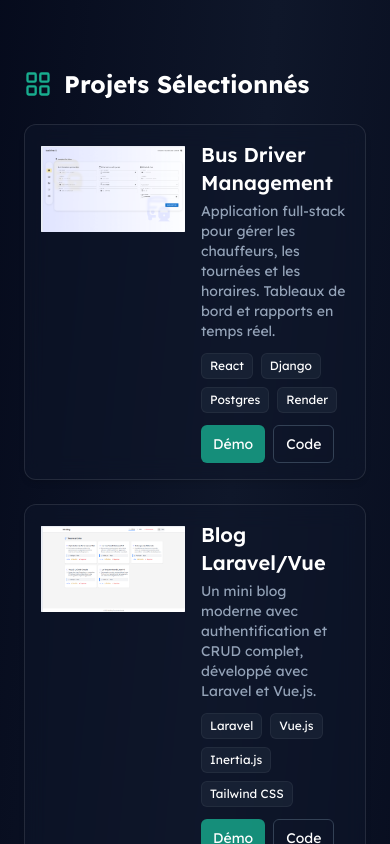
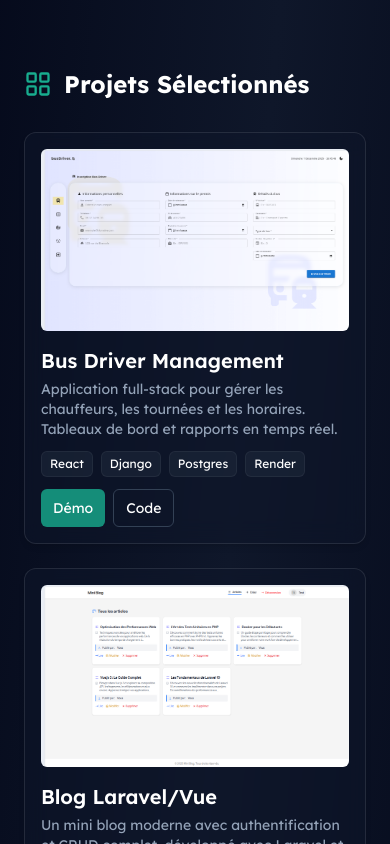
Before and after one commit to MGuyF/Manguy-Portfolio, a React (Vite) app: page / in a window 390 px wide. Shown: the part 1200-2044 px from the top of the page. Built offline with nearby package versions, Linux system fonts and the light colour scheme; the HTML template or start-up script is replaced by a standard one.

Commit message:
feat: Fix responsive issues, add CV download, and correct SVG attributes

```diff
--- a/src/App.jsx
+++ b/src/App.jsx
@@ -185,9 +185,10 @@ export default function App() {
           <a href="#projects" className="text-2xl hover:text-primary transition" onClick={() => setIsMenuOpen(false)}>Projects</a>
           <a href="#about" className="text-2xl hover:text-primary transition" onClick={() => setIsMenuOpen(false)}>About</a>
           <a href="#contact" className="text-2xl hover:text-primary transition" onClick={() => setIsMenuOpen(false)}>Contact</a>
-          <a href="/Manguy-CV.pdf" className="mt-4 inline-flex items-center gap-2 px-4 py-3 bg-primary/80 rounded-full shadow-md hover:scale-105 transition">
+          <a href={cvPdf} download="Guy_Fleury_MANIRAKIZA_CV.pdf" className="mt-4 inline-flex items-center gap-2 px-4 py-3 bg-primary/80 rounded-full shadow-md hover:scale-105 transition">
             <Download size={18} /> CV
           </a>
+
         </div>
       )}
 
@@ -196,16 +197,16 @@ export default function App() {
           <div className={`flex items-center gap-3 ${isMenuOpen ? 'relative z-30' : ''}`}>
             <div className="w-12 h-12 rounded-lg bg-white/5 backdrop-blur-md border border-white/10 flex items-center justify-center">
               <svg width="28" height="28" viewBox="0 0 28 28" fill="none" xmlns="http://www.w3.org/2000/svg">
-                <path d="M8 2H20C23.3137 2 26 4.68629 26 8V20C26 23.3137 23.3137 26 20 26H8C4.68629 26 2 23.3137 2 20V8C2 4.68629 4.68629 2 8 2Z" stroke="url(#paint0_linear_1_2)" stroke-width="3"/>
-                <path d="M14 8V20" stroke="url(#paint1_linear_1_2)" stroke-width="3" stroke-linecap="round"/>
+                <path d="M8 2H20C23.3137 2 26 4.68629 26 8V20C26 23.3137 23.3137 26 20 26H8C4.68629 26 2 23.3137 2 20V8C2 4.68629 4.68629 2 8 2Z" stroke="url(#paint0_linear_1_2)" strokeWidth="3"/>
+                <path d="M14 8V20" stroke="url(#paint1_linear_1_2)" strokeWidth="3" strokeLinecap="round"/>
                 <defs>
                   <linearGradient id="paint0_linear_1_2" x1="2" y1="2" x2="26" y2="26" gradientUnits="userSpaceOnUse">
-                    <stop stop-color="#18ad8f"/>
-                    <stop offset="1" stop-color="#3b82f6"/>
+                    <stop stopColor="#18ad8f"/>
+                    <stop offset="1" stopColor="#3b82f6"/>
                   </linearGradient>
                   <linearGradient id="paint1_linear_1_2" x1="14" y1="8" x2="14" y2="20" gradientUnits="userSpaceOnUse">
-                    <stop stop-color="#18ad8f"/>
-                    <stop offset="1" stop-color="#3b82f6"/>
+                    <stop stopColor="#18ad8f"/>
+                    <stop offset="1" stopColor="#3b82f6"/>
                   </linearGradient>
                 </defs>
               </svg>
@@ -295,16 +296,16 @@ export default function App() {
           {/* Projects grid */}
           <section id="projects" className="py-12">
             <h3 className="text-2xl md:text-3xl font-bold flex items-center gap-3"><LayoutGrid size={28} className="text-primary" />Projets Sélectionnés</h3>
-            <div className="mt-6 grid grid-cols-1 md:grid-cols-2 gap-6">
+            <div className="mt-8 grid grid-cols-1 sm:grid-cols-2 gap-6">
               {projects.map(p => (
                 <motion.article
                   key={p.id}
                   className="bg-slate-900/50 backdrop-blur-md border border-white/10 rounded-xl p-4 shadow-md hover:scale-[1.02] transition"
                   whileHover={{ y: -4 }}
                 >
-                  <div className="flex gap-4">
-                    <img src={p.img} alt={p.title} className="w-36 h-24 object-contain rounded-md" />
-                    <div>
+                  <div className="flex flex-col sm:flex-row items-start gap-4">
+                    <img src={p.img} alt={p.title} className="w-full sm:w-36 flex-shrink-0 h-auto sm:h-24 object-cover rounded-md" />
+                    <div className="flex-grow">
                       <h4 className="text-xl font-semibold">{p.title}</h4>
                       <p className="text-slate-400 text-sm mt-1">{p.desc}</p>
                       <div className="mt-3 flex gap-2 flex-wrap">
```
